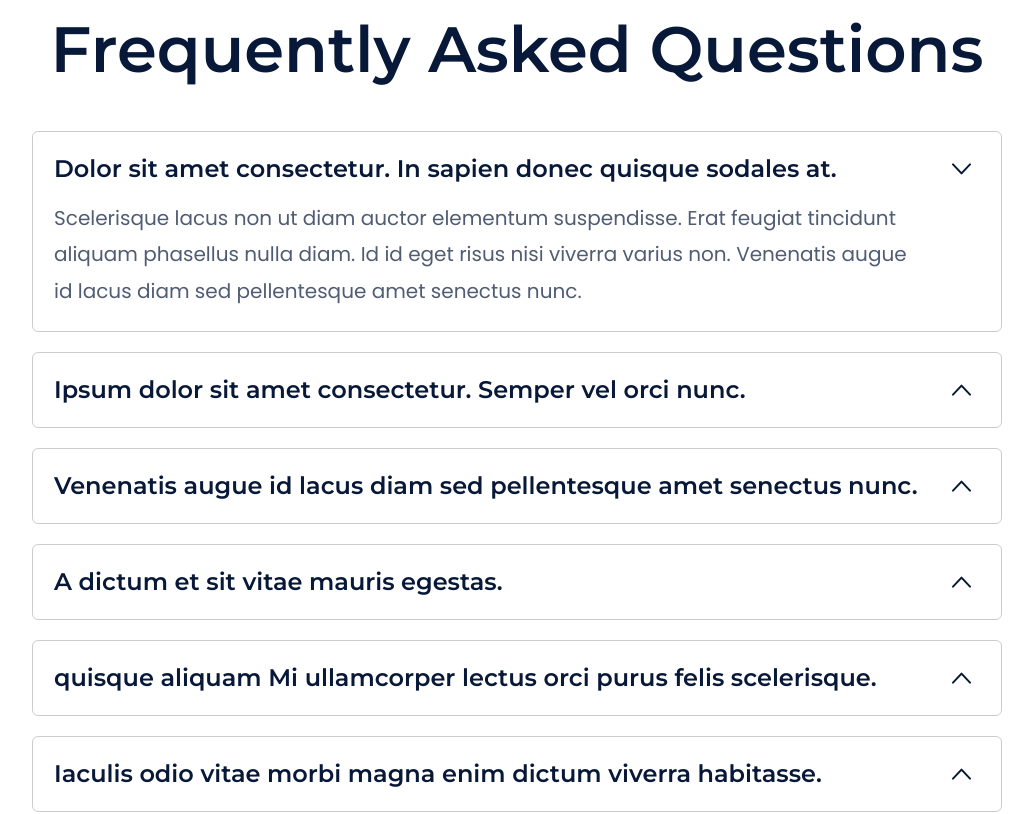
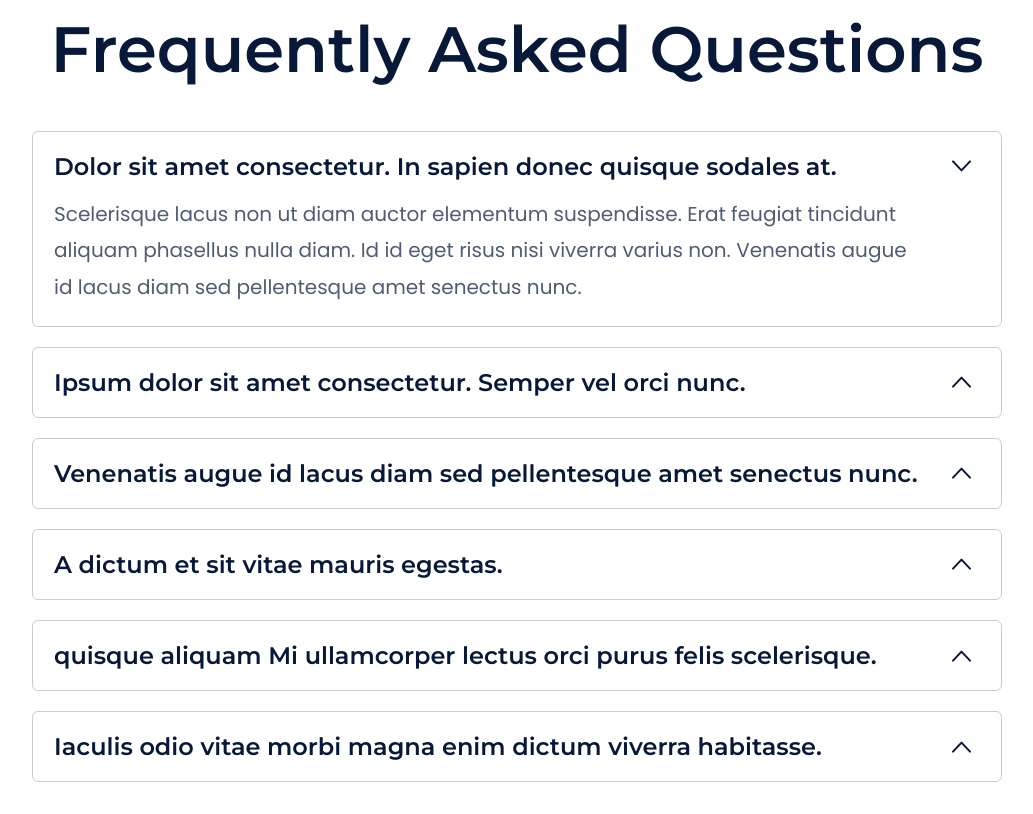
Before and after one commit to mayankpcp7/FoxVision, a React (Create React App) app: page /offer in a window 1280 px wide. Shown: the part 860-1674 px from the top of the page, without its empty margins (123-1156 px from the left). Built offline with nearby package versions, Linux system fonts and the light colour scheme.

Commit message:
change in padding acoraian item

```diff
--- a/src/components/Frequently.jsx
+++ b/src/components/Frequently.jsx
@@ -33,14 +33,14 @@ const Frequently = () => {
         <div className="flex flex-col w-full lg:max-w-[970px] mx-auto">
           {accordionData.map((item, index) => (
             <div
-              className="accordion-item border border-solid border-[#00000033] sm:pl-[21px] sm:pr-[30px] px-3 py-[21px] sm:mb-5 mb-4 rounded-[6px] transition-all duration-300 ease-in-out"
+              className="accordion-item border border-solid border-[#00000033] sm:pl-[21px] sm:pr-[30px] px-3 py-5 sm:mb-5 mb-4 rounded-[6px] transition-all duration-300 ease-in-out"
               key={index}
             >
               <div
                 className="accordion-title flex justify-between sm:items-center items-start cursor-pointer"
                 onClick={() => toggleAccordion(index)}
               >
-                <p className="font-montserrat font-semibold text-darkblue leading-md xl:text-2xl md:text-xl text-base">
+                <p className="font-montserrat font-semibold text-darkblue !leading-md xl:text-2xl md:text-xl text-base">
                   {item.title}
                 </p>
                 <div className="sm:pt-0 pt-2">
```
